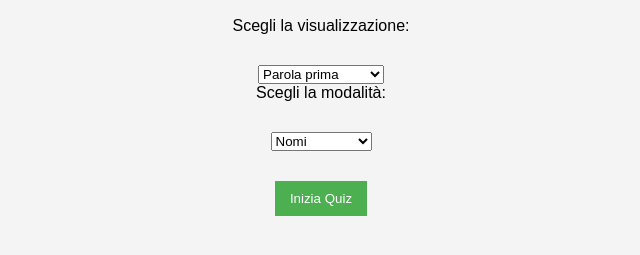
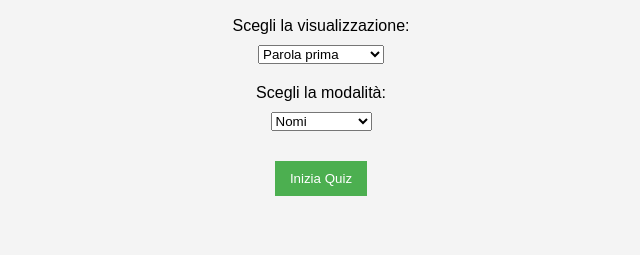
Before and after one commit to nicodiemoz/Traduzioni-greco-06, a plain HTML site: page index.html in a window 1280 px wide. Shown: the part 81-336 px from the top of the page, without its empty margins (319-959 px from the left). Drawn offline with Linux system fonts and the light colour scheme.

Commit message:
Update style.css

```diff
--- a/style.css
+++ b/style.css
@@ -17,15 +17,18 @@ h1 {
 }
 
 #visualizzazione {
-    margin-top: 30px; /* Spazio sopra la selezione e il bottone */
+    margin-top: 10px; /* Spazio sopra la selezione e il bottone */
+    margin-bottom: 20px;
 }
 
 #modalita, #startQuiz {
-    margin-top: 30px; /* Spazio sopra la selezione e il bottone */
+    margin-top: 10px; /* Spazio sopra la selezione e il bottone */
+    margin-bottom: 20px;
 }
 
 #quizContainer {
-    margin-top: 50px; /* Spazio sopra il contenitore del quiz */
+    margin-top: 30px; /* Spazio sopra il contenitore del quiz */
+    margin-bottom: 20px;
 }
 
 button {
```
